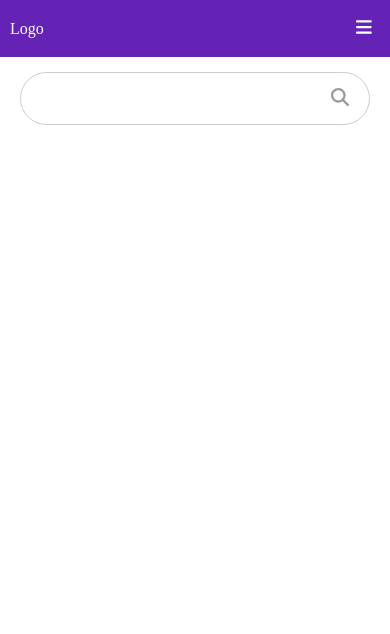
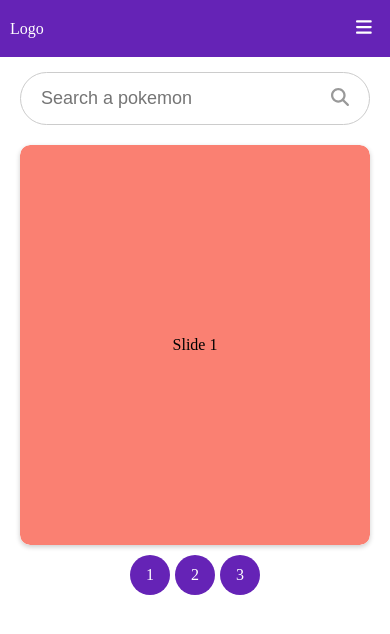
Before and after one commit to CaroMokka/E-commerce-basic-PokeApi, a React (Create React App) app: page / in a window 390 px wide. Shown: the top 634 px of the page. Built offline with nearby package versions, Linux system fonts and the light colour scheme.

Commit message:
feat-Slider

```diff
--- a/src/front/js/components/Search.js
+++ b/src/front/js/components/Search.js
@@ -4,7 +4,7 @@ import '../../styles/Search.css';
 export const Search = () => {
     return (
         <div className="search-bar">
-            <input type="text"></input>
+            <input type="text" placeholder="Search a pokemon"></input>
             <div className="actions">
                 <button>
                     <i className="fa-solid fa-magnifying-glass"></i>
--- /dev/null
+++ b/src/front/js/components/Slider.js
@@ -0,0 +1,20 @@
+import React from 'react';
+//styles
+import '../../styles/Slider.css';
+
+export const Slider = () => {
+    return (
+        <div className="slider-container">
+            <div className="slider-viewport">
+                <div className="slide" id="slide1">Slide 1</div>
+                <div className="slide" id="slide2">Slide 2</div>
+                <div className="slide" id="slide3">Slide 3</div>
+            </div>
+            <div className="links">
+                <a href="#slide1">1</a>
+                <a href="#slide2">2</a>
+                <a href="#slide3">3</a>
+            </div>
+        </div>
+    )
+}
--- a/src/front/js/pages/Home.js
+++ b/src/front/js/pages/Home.js
@@ -2,12 +2,14 @@ import React from 'react';
 //Components
 import { Navbar } from '../components/Navbar.js';
 import { Search } from '../components/Search.js';
+import { Slider } from '../components/Slider.js';
 
 export const Home = () => {
     return (
         <div>
             <Navbar />
             <Search />
+            <Slider />
 
         </div>
     );
--- a/src/front/styles/Navbar.css
+++ b/src/front/styles/Navbar.css
@@ -31,7 +31,7 @@ nav a {
 }
 nav a:hover {
     color: black;
-    background-color: #00c3ff;
+    background-color: #b786f0;
 }
 nav .desktop {
     display: flex;
@@ -64,7 +64,7 @@ nav .desktop .secondary.mini{
         display: block !important;
     }
     nav .secondary.mini .submenu{
-        background-color: black;
+        background-color: #6523b6;
         position: absolute;
         display: none;
         width: 200px;
--- a/src/front/styles/Search.css
+++ b/src/front/styles/Search.css
@@ -34,7 +34,7 @@
 
 }
 .search-bar .actions button:hover {
-    color: #2979e2;
+    color: #6523b6;
 }
 
 /* mediaquery */
--- /dev/null
+++ b/src/front/styles/Slider.css
@@ -0,0 +1,118 @@
+.slider-container {
+    width: 700px;
+    margin: 20px auto;
+}
+.slider-container .slider-viewport {
+    width: 700px;
+    border-radius: 10px;
+    display: flex;
+
+    overflow-x: auto;
+    scroll-snap-type: x mandatory;
+    scroll-behavior: smooth;
+    box-shadow: 0 2px 5px rgba(0, 0, 0, 0.2);
+}
+.slider-container .slider-viewport .slide {
+    min-width: 700px;
+    width: 700px;
+    height: 400px;
+    border-radius: 10px;
+    box-sizing: border-box;
+
+    display: flex;
+    align-items: center;
+    justify-content: center;
+    scroll-snap-align: start;
+}
+/* .slide:nth-child(1){
+
+} */
+#slide1 {
+    background-color: salmon;
+}
+#slide2 {
+    background-color: slateblue;
+}
+#slide3 {
+    background-color: springgreen;
+}
+.slider-container .links {
+    padding: 10px 0;
+    display: flex;
+    justify-content: center;
+    gap: 5px;
+}
+.slider-container .links a {
+    width: 40px;
+    height: 40px;
+    background-color: #6523b6;
+    color: white;
+    text-decoration: none;
+    display: flex;
+    align-items: center;
+    justify-content: center;
+    border-radius: 50%;
+}
+.slider-container .links a:hover {
+    background-color: #b786f0;
+}
+
+/* mediaQuery */
+
+@media screen and ( max-width: 868px ){
+    .slider-container {
+        width: 550px;
+        margin: 20px auto;
+    }
+    .slider-container .slider-viewport {
+        width: 550px;
+        border-radius: 10px;
+        display: flex;
+
+        overflow-x: auto;
+        scroll-snap-type: x mandatory;
+        scroll-behavior: smooth;
+    }
+    .slider-container .slider-viewport .slide {
+        min-width: 550px;
+        width: 550px;
+        height: 400px;
+        border-radius: 10px;
+        box-sizing: border-box;
+
+        display: flex;
+        align-items: center;
+        justify-content: center;
+
+        scroll-snap-align: start;
+    }
+}
+
+@media screen and ( max-width: 550px ){
+    .slider-container {
+        width: 350px;
+        margin: 20px auto;
+    }
+    .slider-container .slider-viewport {
+        width: 350px;
+        border-radius: 10px;
+        display: flex;
+
+        overflow-x: auto;
+        scroll-snap-type: x mandatory;
+        scroll-behavior: smooth;
+    }
+    .slider-container .slider-viewport .slide {
+        min-width: 350px;
+        width: 350px;
+        height: 400px;
+        border-radius: 10px;
+        box-sizing: border-box;
+
+        display: flex;
+        align-items: center;
+        justify-content: center;
+
+        scroll-snap-align: start;
+    }
+}
```
